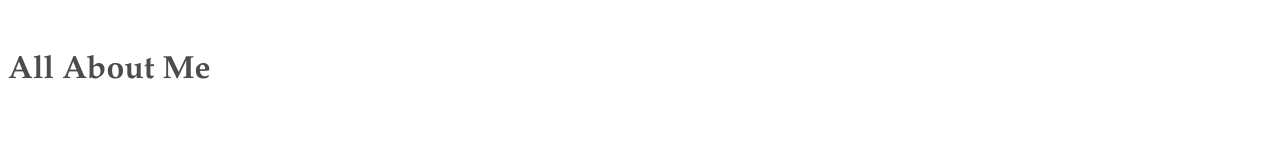
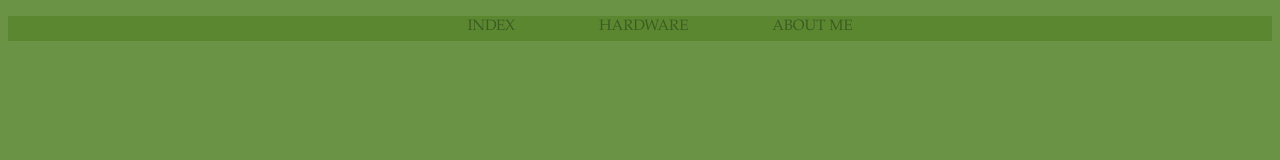
Before and after one commit to everestps/ghallee, a plain HTML site: page html.html in a window 1280 px wide. Drawn offline with Linux system fonts and the light colour scheme.

Commit message:
This is my first commit with command line

```diff
--- a/cswebsitestylesheet.css
+++ b/cswebsitestylesheet.css
@@ -7,14 +7,15 @@ ul li {
   display: inline;
   padding: 40px;
 }
+/*navbar link*/
 #navbar a {
 	text-align: center;
 	text-decoration: none;
 	text-transform: uppercase;
-  color: #000066;
+  color: #3e5c20;
   list-style-type: none;
   margin: auto;
-/*  padding: 0;*/
+  /*padding: 0;*/
   width: 100%;
   /*position: fixed;*/
   font-size: 15px;
@@ -22,16 +23,18 @@ ul li {
 }
 #navbar a:hover {
   font-size: 20px;
-  color: #000052;
+  color: #000 !important;
 }
 #navbar a:visited {
-  color: #E60000;
+  color: #3e5c20;
 }
 #navdiv {
- background-color: #197519;
- height: 20px;
+ background-color: #5b8731;
+ height: 25px;
  width: 100%;
+ /*border-radius: 25%;*/
+ text-align: center;
 }
-body {
-  background-image: greenbackground.img
+body{
+  background-color: #6b9345
 }
--- a/html.html
+++ b/html.html
@@ -7,16 +7,17 @@
 
 <body>
   <p></p>
-  <div>
-    <ul id="navbar">
-      <li><a href="index.html"></a></li>
-      <li><a href="hardware.html"></a></li>
-      <li><a href="html.html"></a></li>
+  <div id="navdiv">
+      <ul id="navbar">
+        <li><a href="index.html">Index</a></li>
+        <li><a href="hardware.html">Hardware</a></li>
+        <li><a href="Aboutme.html">About Me</a></li>
+      </ul>
   </div>
 
   <div id="mainBody">
     <div id="header">
-      <h1>All About Me</h1>
+
   </div>
 </body>
 </html>
```
Also changed, not shown: Aboutme.html (added, +24 -0 lines), Index.html (+6 -5 lines), hardware.html (+6 -5 lines).
